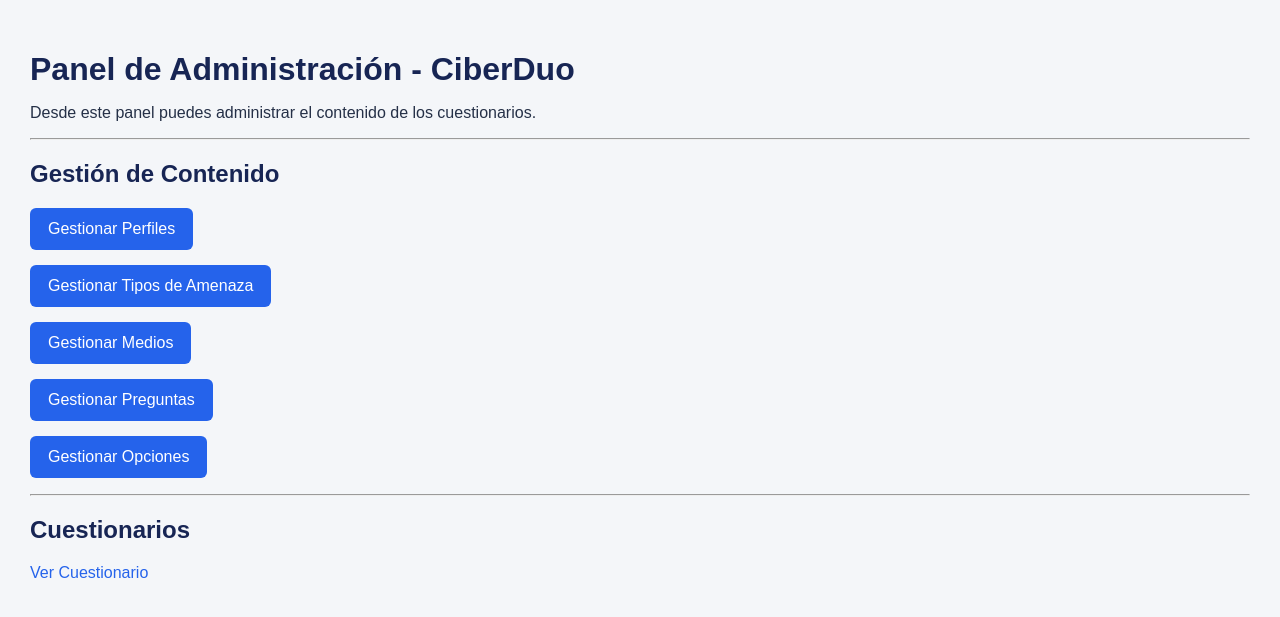
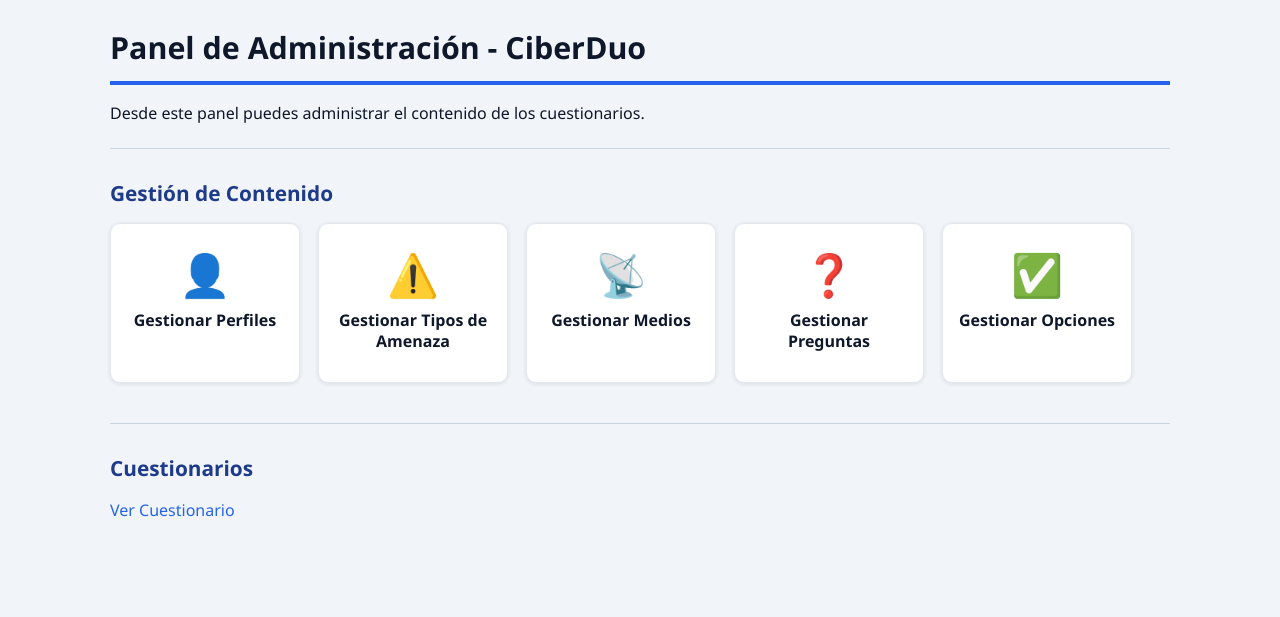
Before and after one commit to xaul31/Eva2-Viernes, a Django app: page /panel/ in a window 1280 px wide. Shown: the top 617 px of the page. Run offline with Django 4.2, Linux system fonts and the light colour scheme.

Commit message:
se mejoro el css

```diff
--- a/contenido/static/contenido/estilos.css
+++ b/contenido/static/contenido/estilos.css
@@ -1,120 +1,271 @@
-/* Estilos generales */
+/* ==========================================================
+   CiberDuo - estilos generales
+   Solo apariencia: no depende de clases, usa las etiquetas
+   que ya existen en las plantillas.
+   Paleta: azul marino #0f172a | azul #2563eb | celeste #e0f2fe
+   ========================================================== */
+
+* { box-sizing: border-box; }
+
 body {
-    font-family: Arial, sans-serif;
-    background-color: #f4f6f9;
-    color: #253047;
-    margin: 0;
-    padding: 30px;
+    font-family: "Segoe UI", Roboto, Arial, sans-serif;
+    font-size: 16px;
+    line-height: 1.55;
+    color: #0f172a;
+    background: #f1f5f9;
+    max-width: 1100px;
+    margin: 0 auto;
+    padding: 24px 20px 48px;
 }
 
-h1, h2 {
-    color: #172554;
+/* ---------- Títulos ---------- */
+h1 {
+    margin: 0 0 16px;
+    padding-bottom: 10px;
+    font-size: 1.9rem;
+    color: #0f172a;
+    border-bottom: 4px solid #2563eb;
 }
 
-h1 {
-    margin-bottom: 12px;
+h2 { margin: 28px 0 14px; font-size: 1.3rem; color: #1e3a8a; }
+h3 { margin: 22px 0 8px; font-size: 1.1rem; color: #0f172a; padding-left: 10px; border-left: 4px solid #2563eb; }
+h4 { margin: 14px 0 8px; font-size: 0.95rem; color: #475569; text-transform: uppercase; letter-spacing: .04em; }
+
+p { margin: 6px 0; }
+hr { border: 0; border-top: 1px solid #cbd5e1; margin: 22px 0; }
+
+/* ---------- Enlaces ---------- */
+a { color: #2563eb; text-decoration: none; }
+a:hover { color: #1d4ed8; text-decoration: underline; }
+
+/* Enlaces que funcionan como botones (los que van justo después del título) */
+h1 + a,
+h1 + a + a,
+p[align="right"] a {
+    display: inline-block;
+    margin: 0 8px 8px 0;
+    padding: 8px 16px;
+    border-radius: 8px;
+    background: #2563eb;
+    color: #ffffff;
+    font-size: 0.9rem;
+    font-weight: 600;
+    text-decoration: none;
 }
-
-a {
-    color: #2563eb;
-    text-decoration: none;
-    margin-right: 12px;
-}
-
-a:hover {
-    text-decoration: underline;
-}
-
-/* Panel de administración */
-ul {
-    list-style: none;
-    padding: 0;
-}
-
-li {
-    margin: 15px 0;
-}
-
-li a {
-    display: inline-block;
-    background-color: #2563eb;
-    color: white;
-    padding: 12px 18px;
-    border-radius: 6px;
-}
-
-li a:hover {
-    background-color: #1d4ed8;
+h1 + a:hover,
+h1 + a + a:hover,
+p[align="right"] a:hover {
+    background: #1d4ed8;
+    color: #ffffff;
     text-decoration: none;
 }
 
-/* Tablas */
+/* El segundo botón (volver) con estilo secundario */
+h1 + a + a {
+    background: #e2e8f0;
+    color: #0f172a;
+}
+h1 + a + a:hover { background: #cbd5e1; color: #0f172a; }
+
+/* Botón de arriba a la derecha (Panel / Volver al Dashboard) */
+p[align="right"] { margin: 0 0 12px; text-align: right; }
+p[align="right"] a { margin: 0; background: #0f172a; }
+p[align="right"] a:hover { background: #1e293b; }
+
+/* ---------- Menús en forma de cuadrados (dashboard y panel) ---------- */
+body > ul { list-style: none; margin: 0; padding: 0; }
+body > ul:after { content: ""; display: block; clear: both; }
+
+body > ul > li {
+    float: left;
+    width: 190px;
+    height: 160px;
+    margin: 0 18px 18px 0;
+}
+
+body > ul > li > a {
+    display: block;
+    height: 100%;
+    padding: 30px 12px 0;
+    text-align: center;
+    background: #ffffff;
+    border: 1px solid #e2e8f0;
+    border-radius: 10px;
+    color: #0f172a;
+    font-weight: 600;
+    line-height: 1.3;
+    box-shadow: 0 1px 4px rgba(15, 23, 42, .1);
+}
+body > ul > li > a:hover {
+    background: #eff6ff;
+    border-color: #2563eb;
+    text-decoration: none;
+    box-shadow: 0 6px 14px rgba(15, 23, 42, .15);
+}
+
+/* Icono arriba de cada cuadrado (se elige según el enlace) */
+body > ul > li > a:before {
+    content: "\1F4C1";
+    display: block;
+    margin-bottom: 14px;
+    font-size: 2.6rem;
+    line-height: 1;
+}
+body > ul > li > a[href*="preguntas"]:before { content: "\2753"; }
+body > ul > li > a[href*="perfiles"]:before  { content: "\1F464"; }
+body > ul > li > a[href*="amenaza"]:before   { content: "\26A0\FE0F"; }
+body > ul > li > a[href*="medios"]:before    { content: "\1F4E1"; }
+body > ul > li > a[href*="opciones"]:before  { content: "\2705"; }
+body > ul > li > a[href*="perfil="]:before   { content: "\1F6E1\FE0F"; }
+
+/* ---------- Tablas ---------- */
 table {
     width: 100%;
+    border: 0;
     border-collapse: collapse;
-    background-color: white;
-    margin-top: 20px;
+    background: #ffffff;
+    border-radius: 10px;
+    overflow: hidden;
+    box-shadow: 0 1px 3px rgba(15, 23, 42, .1);
+    font-size: 0.92rem;
+}
+
+th {
+    background: #0f172a;
+    color: #ffffff;
+    text-align: left;
+    font-weight: 600;
+    white-space: nowrap;
 }
 
 th, td {
-    padding: 12px;
-    border: 1px solid #dbe2ea;
-    text-align: left;
+    padding: 10px 14px;
+    border: 0;
+    border-bottom: 1px solid #e2e8f0;
+    vertical-align: top;
 }
 
-th {
-    background-color: #1e3a8a;
-    color: white;
+tr:nth-child(even) td { background: #f8fafc; }
+tr:hover td { background: #eff6ff; }
+
+td a {
+    display: inline-block;
+    margin-right: 6px;
+    padding: 3px 10px;
+    border-radius: 6px;
+    background: #dbeafe;
+    color: #1d4ed8;
+    font-size: 0.85rem;
+    font-weight: 600;
+}
+td a:hover { background: #bfdbfe; text-decoration: none; }
+
+/* El enlace "Eliminar" en rojo */
+td a[href*="eliminar"] { background: #fee2e2; color: #b91c1c; }
+td a[href*="eliminar"]:hover { background: #fecaca; }
+
+/* ---------- Formularios ---------- */
+form {
+    background: #ffffff;
+    border: 1px solid #e2e8f0;
+    border-radius: 10px;
+    padding: 20px;
+    margin: 12px 0 20px;
+    box-shadow: 0 1px 3px rgba(15, 23, 42, .08);
 }
 
-tr:nth-child(even) {
-    background-color: #f8fafc;
+label { font-weight: 600; color: #334155; }
+
+input[type="text"],
+input[type="number"],
+input[type="email"],
+input[type="password"],
+textarea,
+select {
+    width: 100%;
+    max-width: 640px;
+    padding: 9px 12px;
+    margin-top: 4px;
+    font: inherit;
+    color: #0f172a;
+    background: #ffffff;
+    border: 1px solid #94a3b8;
+    border-radius: 8px;
 }
 
-/* Formularios */
-form {
-    background-color: white;
-    padding: 20px;
-    border-radius: 8px;
-    margin-top: 20px;
+textarea { min-height: 110px; }
+
+input[type="text"]:focus,
+input[type="number"]:focus,
+textarea:focus,
+select:focus {
+    outline: none;
+    border-color: #2563eb;
+    box-shadow: 0 0 0 3px rgba(37, 99, 235, .25);
 }
 
-input, select, textarea {
-    padding: 10px;
-    border: 1px solid #cbd5e1;
-    border-radius: 5px;
-    max-width: 100%;
-    box-sizing: border-box;
+input[type="checkbox"],
+input[type="radio"] { width: 18px; height: 18px; margin-right: 6px; vertical-align: middle; accent-color: #2563eb; }
+
+/* Texto de ayuda y errores de Django */
+.helptext { display: block; font-size: 0.85rem; color: #64748b; }
+.errorlist { list-style: none; margin: 6px 0; padding: 8px 12px; background: #fee2e2; color: #b91c1c; border-radius: 8px; }
+
+/* ---------- Botones ---------- */
+button {
+    padding: 9px 20px;
+    margin-right: 8px;
+    font: inherit;
+    font-weight: 600;
+    color: #ffffff;
+    background: #2563eb;
+    border: 0;
+    border-radius: 8px;
+    cursor: pointer;
+}
+button:hover { background: #1d4ed8; }
+
+/* Enlaces "Cancelar" / "Restablecer filtros" dentro de formularios */
+form a {
+    display: inline-block;
+    padding: 8px 14px;
+    color: #475569;
+    font-weight: 600;
+}
+form a:hover { color: #0f172a; }
+
+/* ---------- Filtros de la lista de preguntas ---------- */
+form[method="GET"] input[type="text"],
+form[method="GET"] select {
+    width: auto;
+    min-width: 180px;
+    margin: 0 8px 8px 0;
 }
 
-button {
-    background-color: #2563eb;
-    color: white;
-    padding: 10px 18px;
-    border: none;
-    border-radius: 5px;
-    cursor: pointer;
+/* ---------- Cuestionario ---------- */
+/* Mensaje de respuesta (debajo de la pregunta respondida) */
+form + p {
+    padding: 12px 16px;
+    margin: 12px 0 0;
+    background: #e0f2fe;
+    border-left: 5px solid #0284c7;
+    border-radius: 8px;
 }
+form + p.success { background: #dcfce7; border-left-color: #16a34a; color: #14532d; }
+form + p.error   { background: #fee2e2; border-left-color: #dc2626; color: #7f1d1d; }
 
-button:hover {
-    background-color: #1d4ed8;
+/* Cada alternativa como opción clicable */
+form p label:has(input[type="radio"]) { display: block; padding: 8px 12px; border: 1px solid #e2e8f0; border-radius: 8px; font-weight: 400; color: #0f172a; cursor: pointer; }
+form p label:has(input[type="radio"]):hover { background: #eff6ff; border-color: #93c5fd; }
+
+/* Mensajes de las listas de administración (por ejemplo, errores al eliminar) */
+hr + p { padding: 10px 14px; background: #fef9c3; border-left: 5px solid #eab308; border-radius: 8px; }
+
+/* ---------- Pantallas pequeñas ---------- */
+@media (max-width: 700px) {
+    body { padding: 16px 12px 32px; }
+    h1 { font-size: 1.5rem; }
+    table { display: block; overflow-x: auto; }
+    input[type="text"], input[type="number"], textarea, select { max-width: 100%; }
+    form[method="GET"] input[type="text"], form[method="GET"] select { width: 100%; }
 }
-
-/* Mensajes */
-.errorlist {
-    color: #dc2626;
-}
-
-@media (max-width: 768px) {
-    body {
-        padding: 15px;
-    }
-
-    table {
-        font-size: 13px;
-    }
-
-    th, td {
-        padding: 6px;
-    }
-}
```
